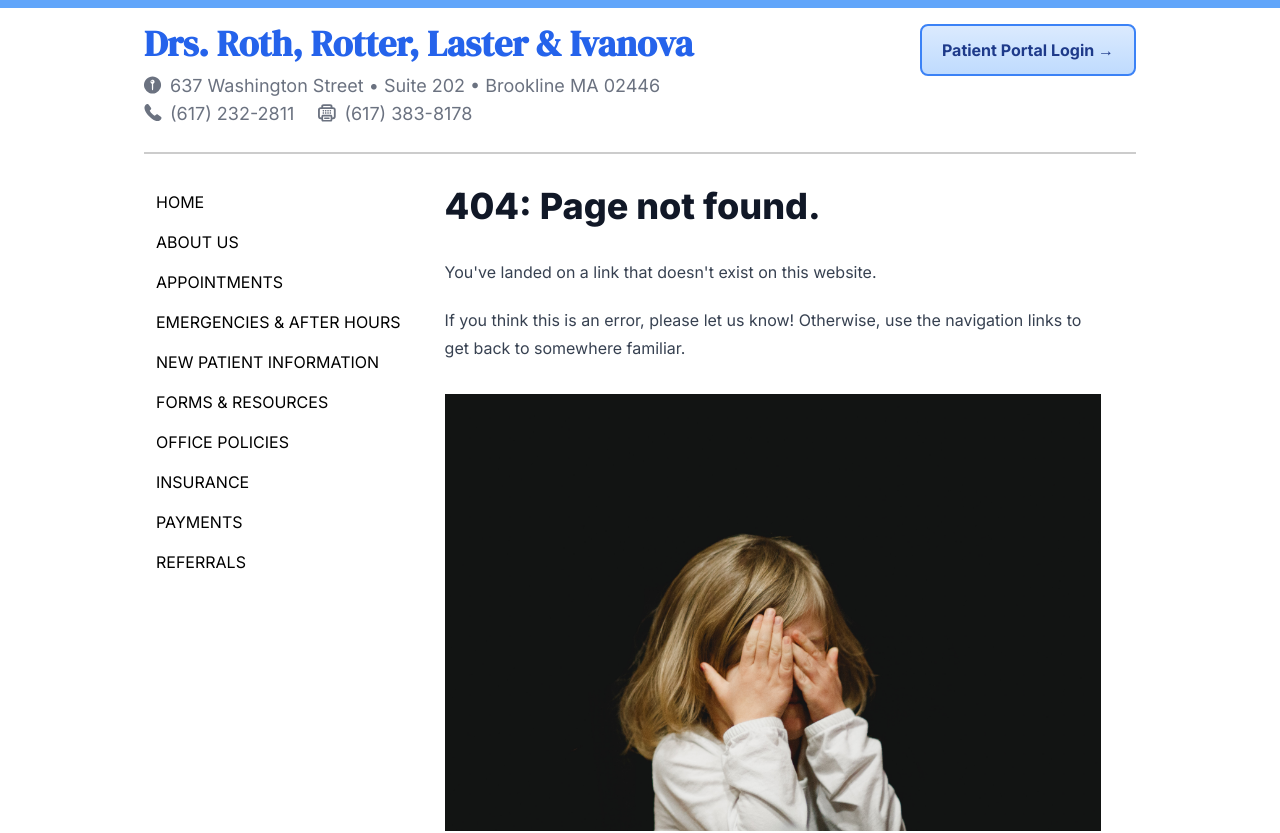
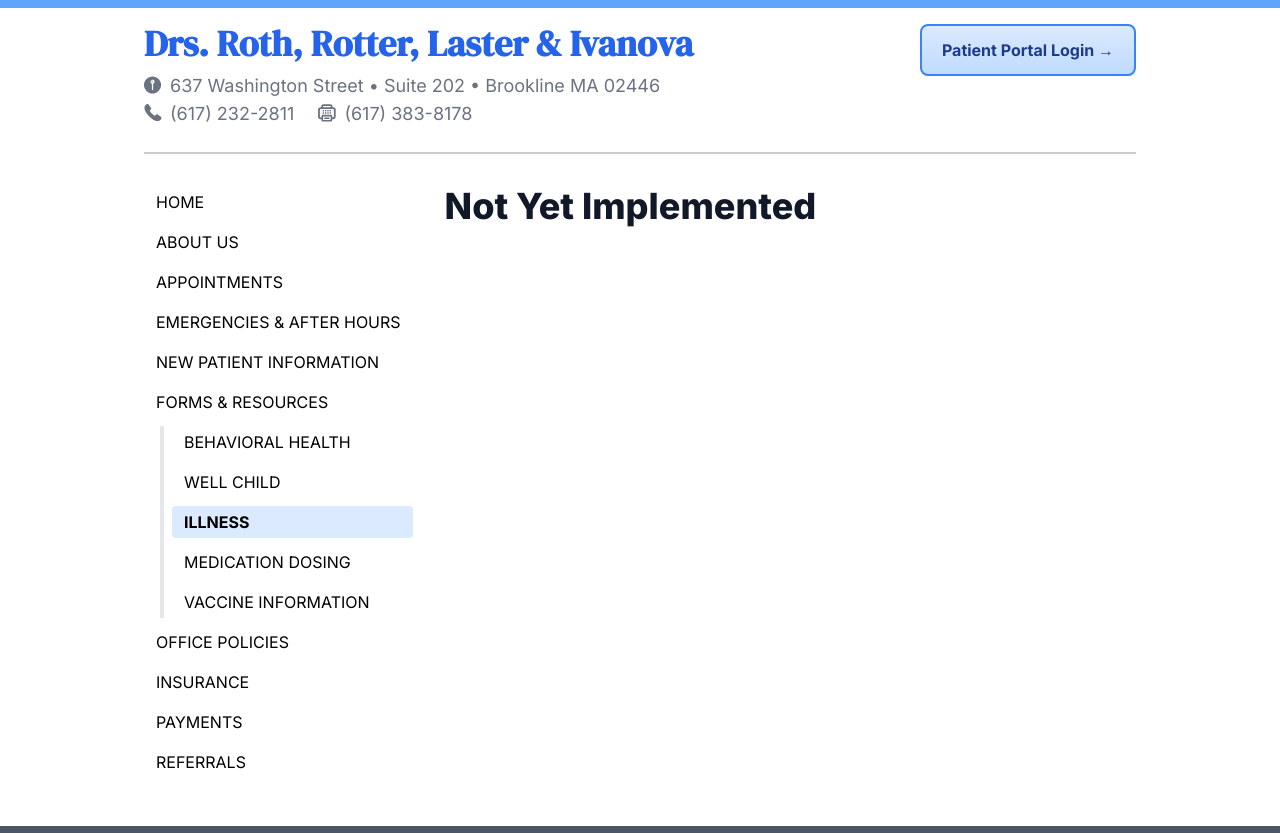
Before and after one commit to jameslittle230/rrl-3, a Next.js app: page /resources/illness in a window 1280 px wide. Before the commit this address had no page. Shown: the top 833 px of the page. Built offline with nearby package versions, Linux system fonts and the light colour scheme.

Commit message:
New forms IA

```diff
--- /dev/null
+++ b/app/resources/behavioral/behavioral.mdx
@@ -0,0 +1 @@
+# Not Yet Implemented
--- /dev/null
+++ b/app/resources/behavioral/page.tsx
@@ -0,0 +1,10 @@
+import { Metadata } from "next";
+import Content from "./behavioral.mdx";
+
+export const metadata: Metadata = {
+  title: "Behavioral Health",
+};
+
+export default function Page() {
+  return <Content />;
+}
--- /dev/null
+++ b/app/resources/illness/illness.mdx
@@ -0,0 +1 @@
+# Not Yet Implemented
--- /dev/null
+++ b/app/resources/illness/page.tsx
@@ -0,0 +1,10 @@
+import { Metadata } from "next";
+import Content from "./illness.mdx";
+
+export const metadata: Metadata = {
+  title: "Behavioral Health",
+};
+
+export default function Page() {
+  return <Content />;
+}
--- /dev/null
+++ b/app/resources/medication/medication.mdx
@@ -0,0 +1 @@
+# Not Yet Implemented
--- /dev/null
+++ b/app/resources/medication/page.tsx
@@ -0,0 +1,10 @@
+import { Metadata } from "next";
+import Content from "./medication.mdx";
+
+export const metadata: Metadata = {
+  title: "Behavioral Health",
+};
+
+export default function Page() {
+  return <Content />;
+}
--- /dev/null
+++ b/app/resources/vaccines/page.tsx
@@ -0,0 +1,10 @@
+import { Metadata } from "next";
+import Content from "./vaccines.mdx";
+
+export const metadata: Metadata = {
+  title: "Behavioral Health",
+};
+
+export default function Page() {
+  return <Content />;
+}
--- /dev/null
+++ b/app/resources/vaccines/vaccines.mdx
@@ -0,0 +1 @@
+# Not Yet Implemented
--- /dev/null
+++ b/app/resources/well-child/page.tsx
@@ -0,0 +1,10 @@
+import { Metadata } from "next";
+import Content from "./well-child.mdx";
+
+export const metadata: Metadata = {
+  title: "Behavioral Health",
+};
+
+export default function Page() {
+  return <Content />;
+}
--- /dev/null
+++ b/app/resources/well-child/well-child.mdx
@@ -0,0 +1 @@
+# Not Yet Implemented
--- a/data/navigationItems.ts
+++ b/data/navigationItems.ts
@@ -2,7 +2,6 @@ export interface NavItem {
   href: string;
   title: string;
   children?: NavItem[];
-  childrenAlwaysOpen?: boolean;
   mobileOnly?: boolean;
 }
 
@@ -22,17 +21,12 @@ export const navItems: NavItem[] = [
   {
     href: "/resources",
     title: "Forms & Resources",
-    childrenAlwaysOpen: true,
     children: [
-      { href: "https://files.rothrotterlaster.com/fever.pdf", title: "Fever" },
-      {
-        href: "https://files.rothrotterlaster.com/vomit-diarrhea.pdf",
-        title: "Vomiting & Diarrhea",
-      },
-      {
-        href: "https://files.rothrotterlaster.com/drug-dosing.pdf",
-        title: "Medication Dosing",
-      },
+      { href: "/resources/behavioral", title: "Behavioral Health" },
+      { href: "/resources/well-child", title: "Well Child" },
+      { href: "/resources/illness", title: "Illness" },
+      { href: "/resources/medication", title: "Medication Dosing" },
+      { href: "/resources/vaccines", title: "Vaccine Information" },
     ],
   },
   { href: "/policies", title: "Office Policies" },
```
